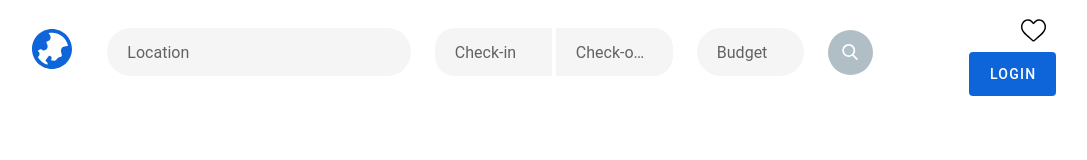
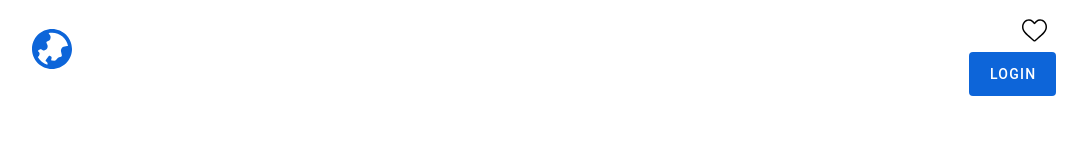
Before and after one commit to Sandra-I/EpicRoad-30-Front-Epitech, a Vue app: page / in a window 1280 px wide. Shown: the top 160 px of the page, without its empty margins (108-1195 px from the left). Built offline with nearby package versions, Linux system fonts and the light colour scheme.

Commit message:
[UP] Navbar polish

```diff
--- a/src/components/Navbar.vue
+++ b/src/components/Navbar.vue
@@ -8,128 +8,7 @@
                     src="../assets/worldwide.svg"
                 />
             </v-col>
-            <v-col class="desktop" cols="8" xs="8" sm="8" md="9" lg="9">
-                <v-row justify="center" align="center">
-                    <v-col cols="5" xs="5" sm="5" md="4" lg="5">
-                        <v-text-field
-                            class="input"
-                            solo
-                            label="Location"
-                            align="center"
-                            hide-details="auto"
-                        ></v-text-field>
-                    </v-col>
-                    <v-col cols="4" xs="4" sm="4" md="5" lg="4">
-                        <v-row>
-                            <v-col cols="6" xs="6" sm="6" md="6" lg="6" class="attached">
-                                <v-menu
-                                    ref="menuIn"
-                                    v-model="menuIn"
-                                    :close-on-content-click="false"
-                                    :return-value.sync="dateIn"
-                                    transition="scale-transition"
-                                    offset-y
-                                    min-width="auto"
-                                >
-                                    <template v-slot:activator="{ on, attrs }">
-                                        <v-text-field
-                                            v-model="formatedDateIn"
-                                            label="Check-in"
-                                            readonly
-                                            v-bind="attrs"
-                                            v-on="on"
-                                            solo
-                                            hide-details="auto"
-                                        ></v-text-field>
-                                    </template>
-                                    <v-date-picker
-                                        v-model="dateIn"
-                                        no-title
-                                        scrollable
-                                        locale="fr-FR"
-                                        :first-day-of-week="1"
-                                    >
-                                        <v-spacer></v-spacer>
-                                        <v-btn
-                                            text
-                                            color="primary"
-                                            @click="menuIn = false"
-                                        >
-                                            Cancel
-                                        </v-btn>
-                                        <v-btn
-                                            text
-                                            color="primary"
-                                            @click="$refs.menuIn.save(dateIn)"
-                                        >
-                                            OK
-                                        </v-btn>
-                                    </v-date-picker>
-                                </v-menu>
-                            </v-col>
-                            <v-col cols="6" xs="6" sm="6" md="6" lg="6" class="attached">
-                                <v-menu
-                                    ref="menuOut"
-                                    v-model="menuOut"
-                                    :close-on-content-click="false"
-                                    :return-value.sync="dateOut"
-                                    transition="scale-transition"
-                                    offset-y
-                                    min-width="auto"
-                                >
-                                    <template v-slot:activator="{ on, attrs }">
-                                        <v-text-field
-                                            v-model="formatedDateOut"
-                                            label="Check-out"
-                                            readonly
-                                            v-bind="attrs"
-                                            v-on="on"
-                                            solo
-                                            hide-details="auto"
-                                        ></v-text-field>
-                                    </template>
-                                    <v-date-picker
-                                        v-model="dateOut"
-                                        no-title
-                                        scrollable
-                                        locale="fr-FR"
-                                        :first-day-of-week="1"
-                                    >
-                                        <v-spacer></v-spacer>
-                                        <v-btn
-                                            text
-                                            color="primary"
-                                            @click="menuOut = false"
-                                        >
-                                            Cancel
-                                        </v-btn>
-                                        <v-btn
-                                            text
-                                            color="primary"
-                                            @click="$refs.menuOut.save(dateOut)"
-                                        >
-                                            OK
-                                        </v-btn>
-                                    </v-date-picker>
-                                </v-menu>
-                            </v-col>
-                        </v-row>
-                    </v-col>
-                    <v-col cols="2" xs="2" sm="2" md="2" lg="2">
-                        <v-text-field
-                            class="input"
-                            solo
-                            label="Budget"
-                            hide-details="auto"
-                        ></v-text-field>
-                    </v-col>
-                    <v-col cols="1" xs="1" sm="1" md="1" lg="1">
-                        <v-btn fab depressed color="secondary" class="search-btn">
-                            <img src="../assets/search.svg" />
-                        </v-btn>
-                    </v-col>
-                </v-row>
-            </v-col>
+
             <v-col cols="3" xs="3" sm="3" md="2" lg="2" class="user-section">
                 <v-row align="center" justify="end">
                     <v-btn icon large>
@@ -149,26 +28,9 @@
 export default {
     name: "Navbar",
     data: () => ({
-        dateIn: "",
-        dateOut: "",
-        menuIn: false,
-        menuOut: false,
+
     }),
-    computed: {
-        formatedDateIn () {
-            return this.formatDate(this.dateIn)
-        },
-        formatedDateOut () {
-            return this.formatDate(this.dateOut)
-        },
-    },
     methods: {
-        formatDate (date) {
-            if (!date) return null;
-
-            const [year, month, day] = date.split("-");
-            return `${day}/${month}/${year}`;
-        },
         hideMobileMenu (isHidden) {
             return this.$emit("onHiddenMobileMenu", isHidden);
         }
@@ -196,22 +58,6 @@ export default {
         height: 40px;
     }
 
-    .v-input {
-        border-radius: 30px;
-        .v-input__slot {
-            background: #f5f5f5 !important;
-            -webkit-box-shadow: none !important;
-            -moz-box-shadow: none !important;
-            box-shadow: none !important;
-            padding: 0 20px !important;
-        }
-    }
-
-    .search-btn {
-        width: 45px !important;
-        height: 45px !important;
-    }
-
     .user-section {
         text-align: right;
         button {
@@ -219,21 +65,6 @@ export default {
             img {
                 width: 25px;
                 height: 25px;
-            }
-        }
-    }
-
-    .attached {
-        &:first-child {
-            padding-right: 2px;
-            .v-input {
-                border-radius: 20px 0 0 20px;
-            }
-        }
-        &:last-child {
-            padding-left: 2px;
-            .v-input {
-                border-radius: 0 20px 20px 0;
             }
         }
     }
```
